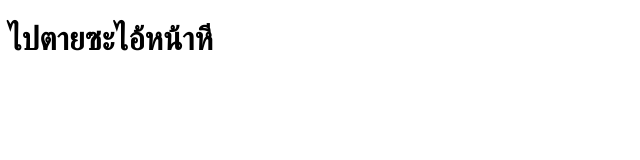
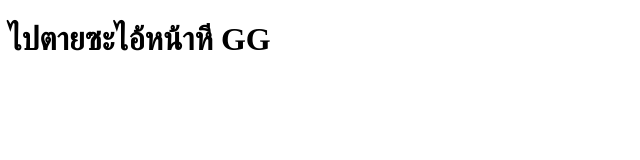
Before and after one commit to OHM0243/git-demo, a plain HTML site: page index.html in a window 1280 px wide. Shown: the full height of the page, 0-640 px from the left. Drawn offline with Linux system fonts and the light colour scheme.

Commit message:
update index.html from remote repository

```diff
--- a/index.html
+++ b/index.html
@@ -10,6 +10,7 @@
 
     <h1>
         ไปตายซะไอ้หน้าหี
+        GG
     </h1>
 
 </body>
```
